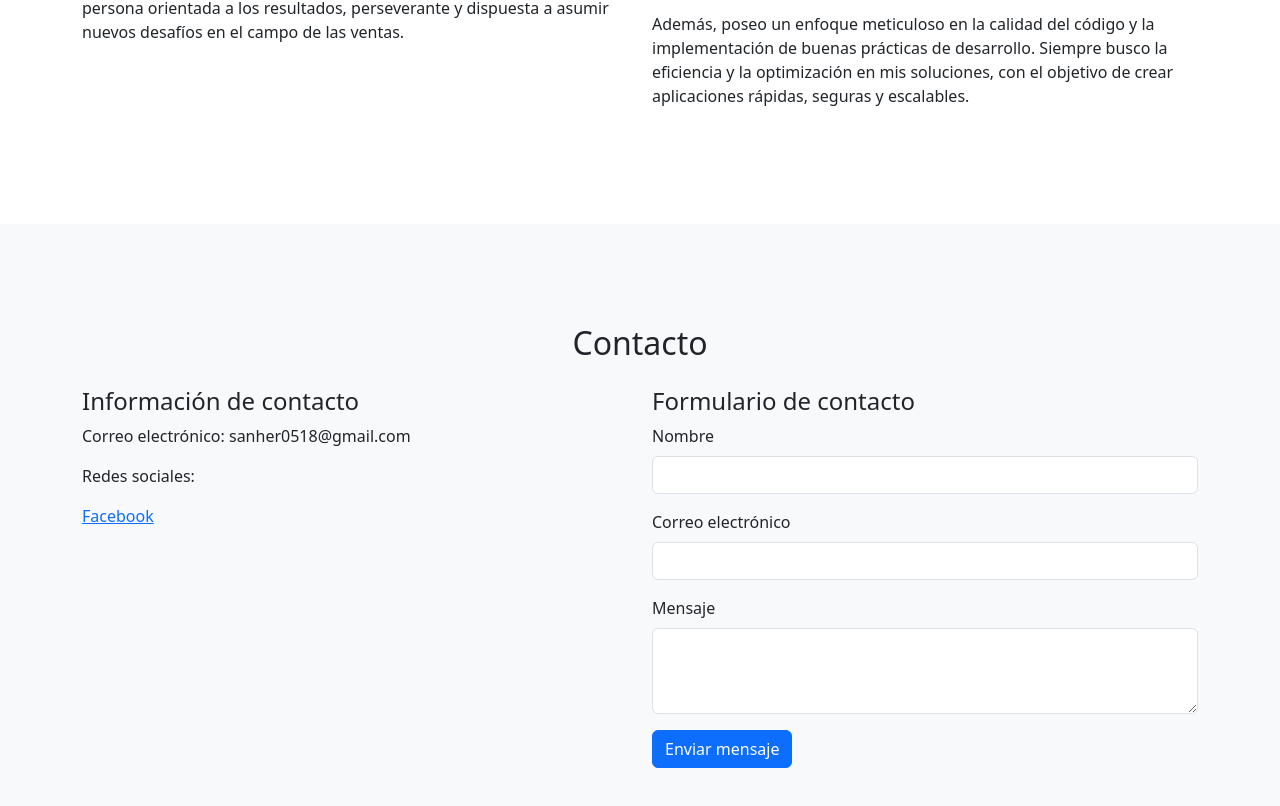
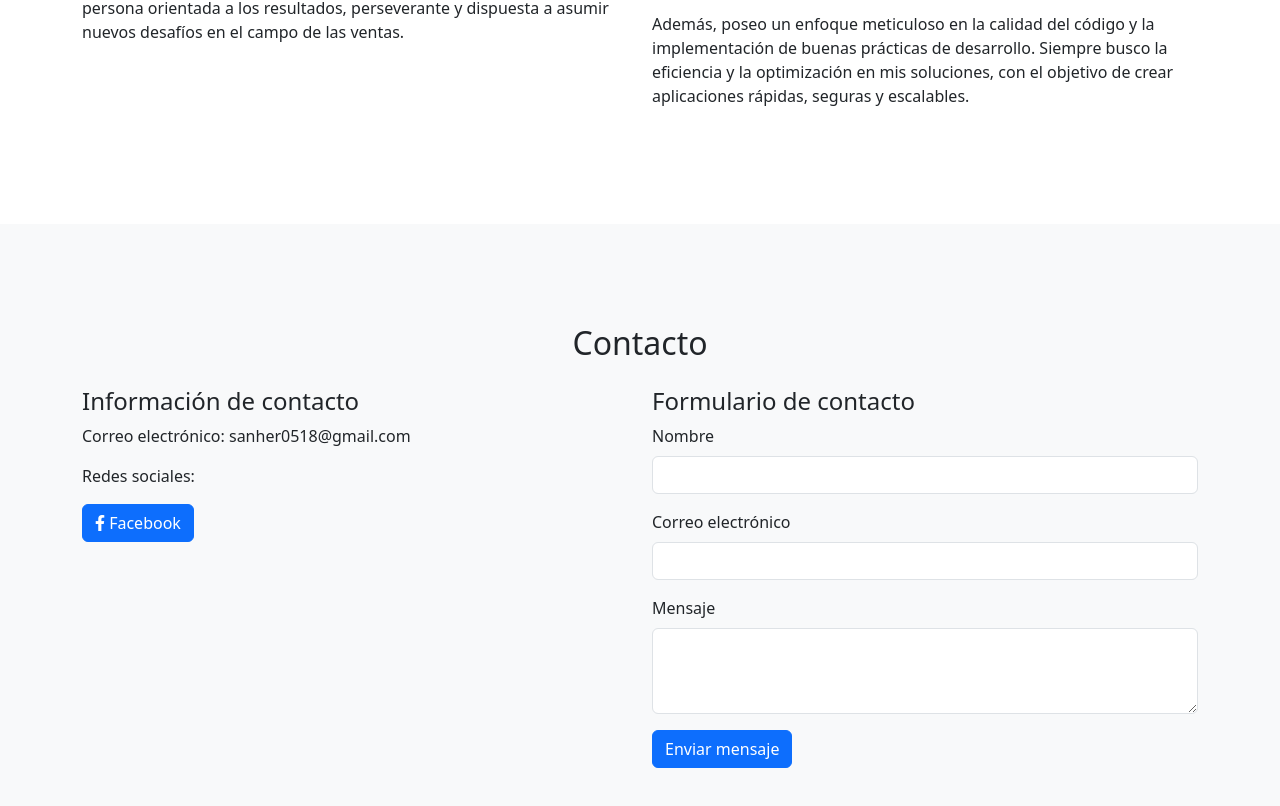
Before and after one commit to abrahamavever/PSH, a plain HTML site: page index.html in a window 1280 px wide. Shown: the part 996-1802 px from the top of the page. Drawn offline with nearby package versions, Linux system fonts and the light colour scheme.

Commit message:
facebook link

```diff
--- a/index.html
+++ b/index.html
@@ -7,6 +7,8 @@
     <title>Santiago Herrera</title>
     <!-- Incluir los archivos CSS de Bootstrap -->
     <link href="https://cdn.jsdelivr.net/npm/bootstrap@5.3.0/dist/css/bootstrap.min.css" rel="stylesheet">
+    <!-- Incluir la biblioteca de FontAwesome -->
+    <link rel="stylesheet" href="https://cdnjs.cloudflare.com/ajax/libs/font-awesome/5.15.4/css/all.min.css">
     <!-- Estilos personalizados -->
     <style>
         /* Estilo para el encabezado */
@@ -100,7 +102,11 @@
                     <p>Correo electrónico: sanher0518@gmail.com</p>
                     <p>Redes sociales:</p>
                     <ul class="list-inline">
-                        <li class="list-inline-item"><a href="https://www.facebook.com/tu_perfil" target="_blank">Facebook</a></li>
+                        <li class="list-inline-item">
+                            <a href="https://www.facebook.com/profile.php?id=100094107665123" target="_blank" class="btn btn-primary">
+                                <i class="fab fa-facebook-f"></i> Facebook
+                            </a>
+                        </li>
                         <!-- Agrega más enlaces a tus redes sociales si lo deseas -->
                     </ul>
                 </div>
```
